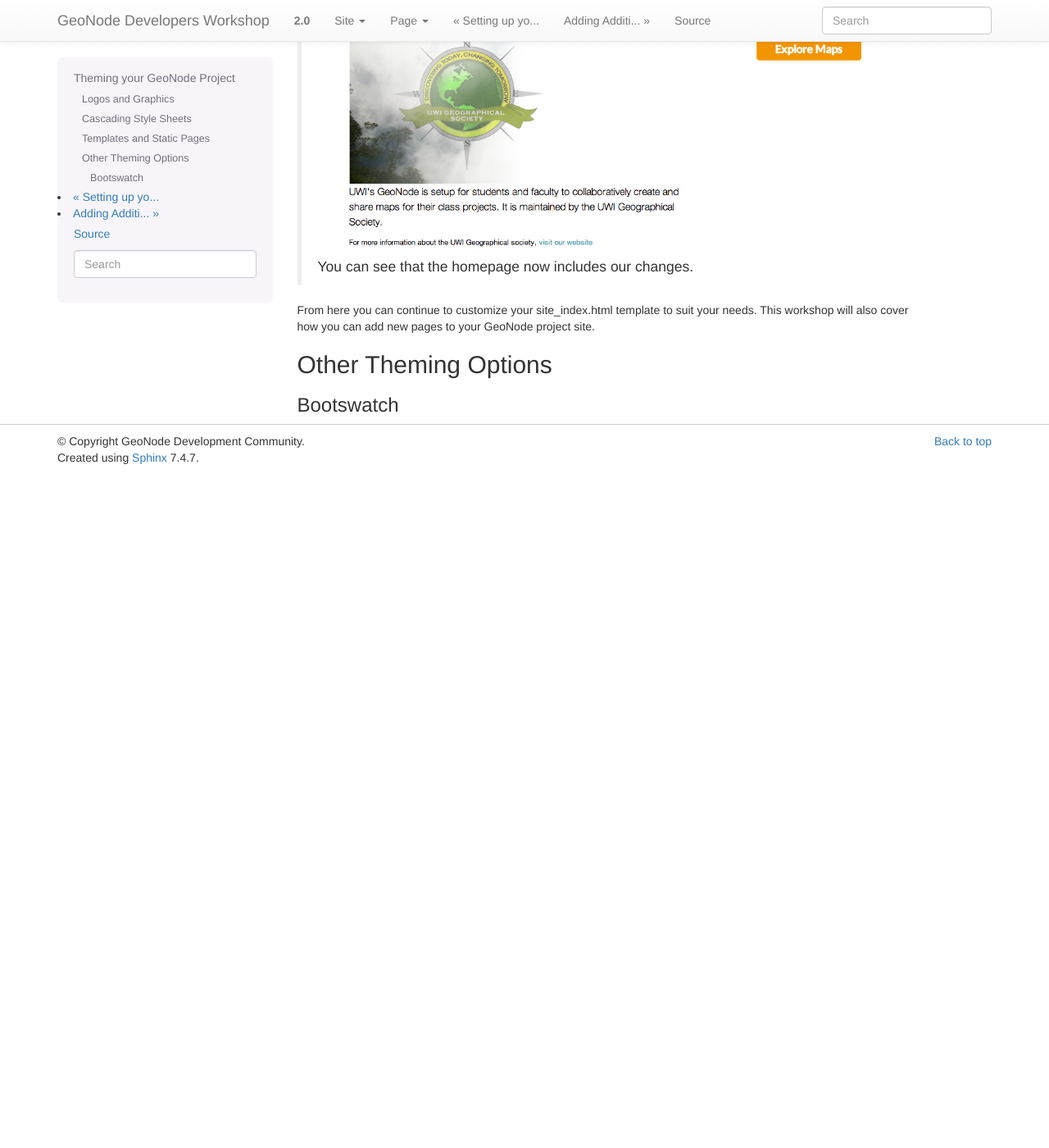
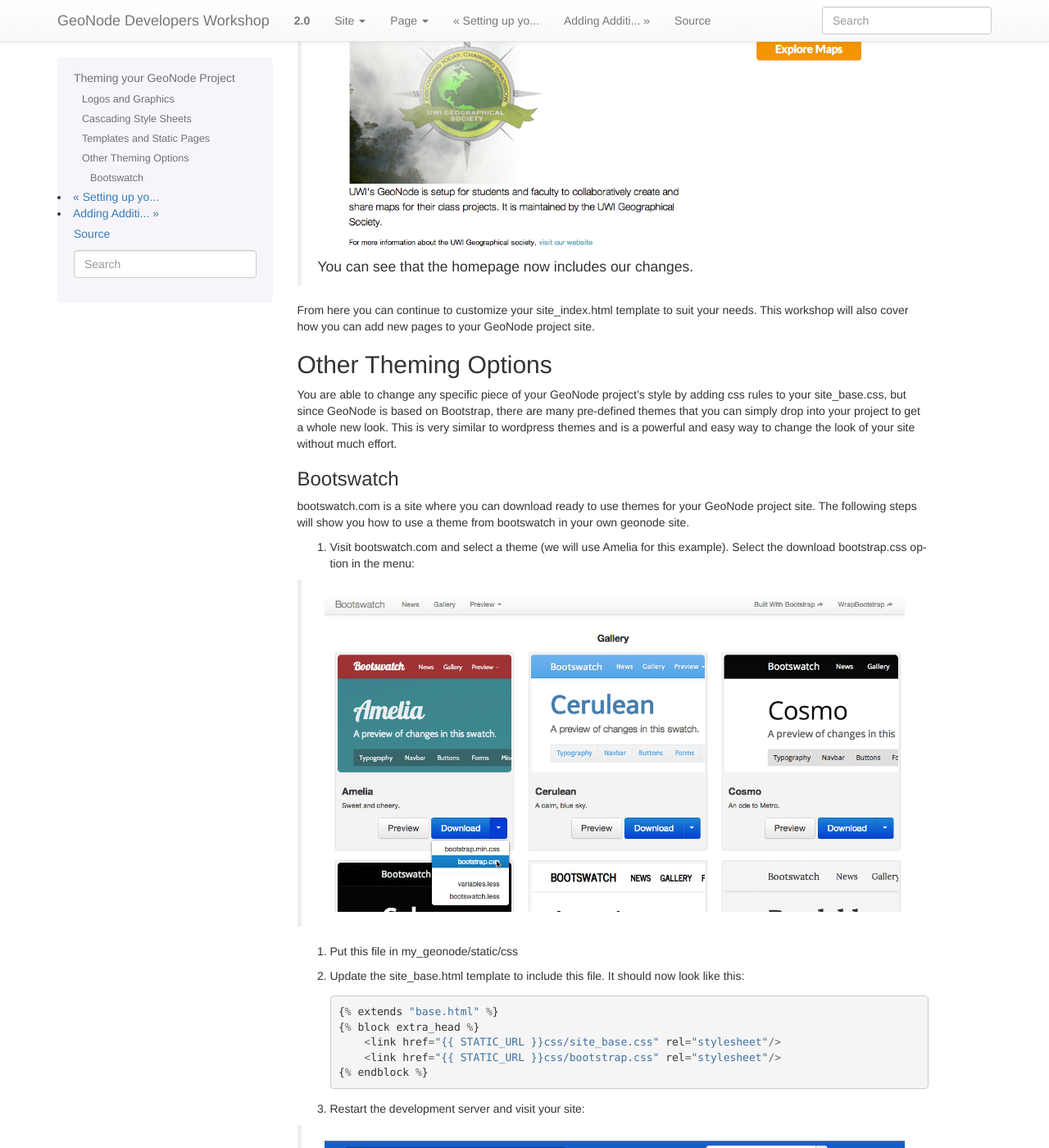
Before and after one commit to lucacasagrande/geonode-workshops, a Sphinx documentation site: the page built from devel/doc/projects/theme.rst, in a window 1280 px wide and 1400 px high, scrolled down 5685 px. Shown: the whole window at 82% size. Built offline with Sphinx 7.4.7, drawn with Linux system fonts in a browser that asks for light colours; before the commit the page ends 6263 px from its top, so only the background shows below that; some of the changed text lies outside the part shown.

Commit message:
Add bootswatch section

```diff
--- a/devel/doc/projects/theme.rst
+++ b/devel/doc/projects/theme.rst
@@ -201,5 +201,31 @@
 Other Theming Options
 ---------------------
 
+You are able to change any specific piece of your GeoNode project's style by adding css rules to your site_base.css, but since GeoNode is based on Bootstrap, there are many pre-defined themes that you can simply drop into your project to get a whole new look. This is very similar to wordpress themes and is a powerful and easy way to change the look of your site without much effort.
+
 Bootswatch
 ~~~~~~~~~~
+
+bootswatch.com is a site where you can download ready to use themes for your GeoNode project site. The following steps will show you how to use a theme from bootswatch in your own geonode site.
+
+#. Visit bootswatch.com and select a theme (we will use Amelia for this example). Select the download bootstrap.css option in the menu::
+
+  .. figure:: img/bootswatch.png
+
+#. Put this file in my_geonode/static/css
+
+#. Update the site_base.html template to include this file. It should now look like this::
+
+    {% extends "base.html" %}
+    {% block extra_head %}
+        <link href="{{ STATIC_URL }}css/site_base.css" rel="stylesheet"/>
+        <link href="{{ STATIC_URL }}css/bootstrap.css" rel="stylesheet"/>
+    {% endblock %}
+
+#. Restart the development server and visit your site::
+
+  .. figure:: img/bootswatch_geonode.png
+
+Your GeoNode project site is now using the Amelia theme in addition to the changes you have made.
+
+.. todo: Squeeze up the header and update this doc!
```
Also changed, not shown: devel/doc/projects/img/bootswatch.png (added), devel/doc/projects/img/bootswatch_geonode.png (added).
